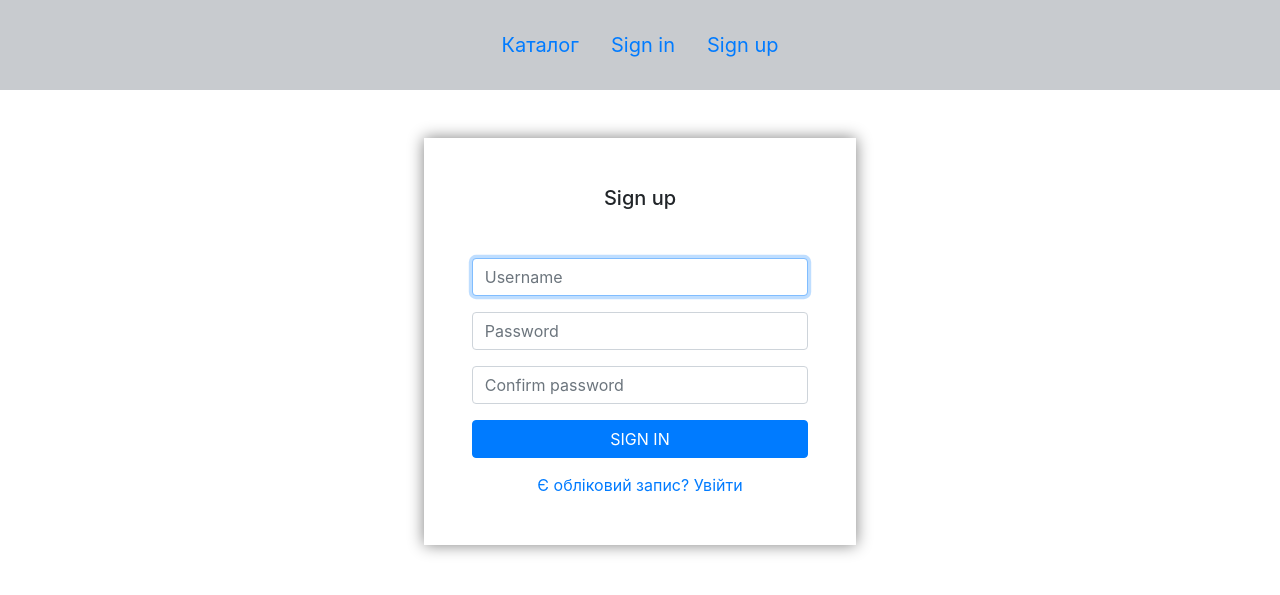
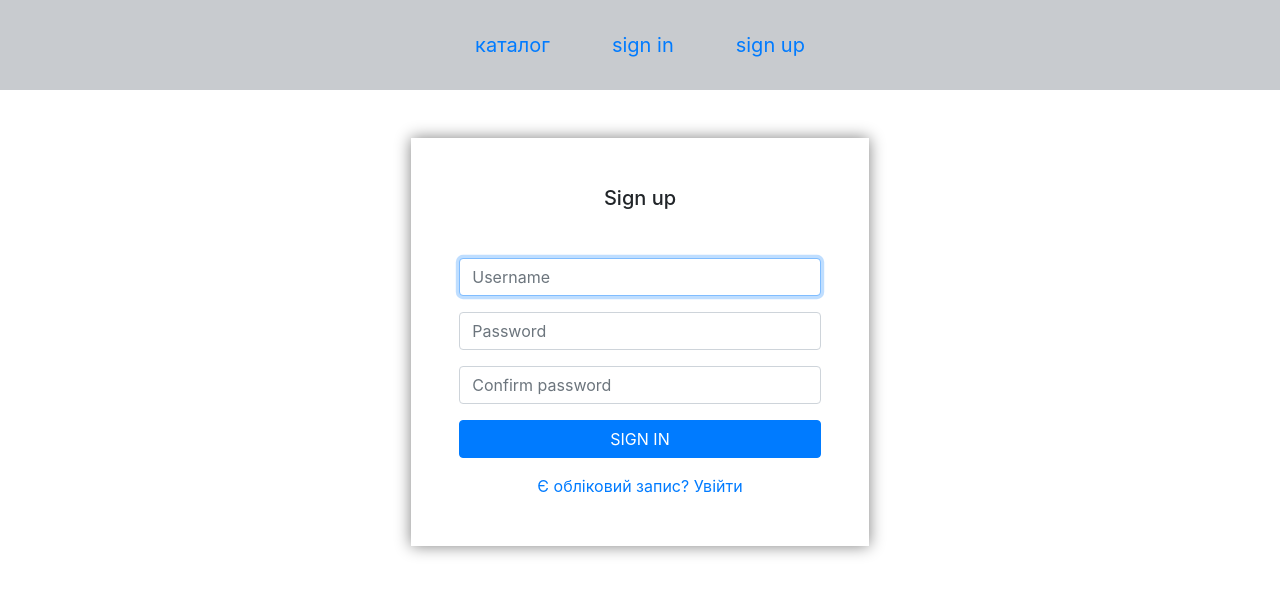
Before and after one commit to saindi/Internet-shop, a Django app: page /sign-up/ in a window 1280 px wide. Shown: the top 595 px of the page. Run offline with Django 4.2, Linux system fonts and the light colour scheme; some libraries are stand-ins or nearby versions.

Commit message:
add css to templates

```diff
--- a/catalog/templates/catalog/_filter.html
+++ b/catalog/templates/catalog/_filter.html
@@ -1,6 +1,8 @@
 {% load static %}
 
-<div class="text" style="margin-bottom: 5px">Ціна</div>
+<div class="mb-1" style="font-size: 22px;">Фільтри</div>
+
+<div class="mb-1">Ціна</div>
 
 <form method="post">
     {% csrf_token %}
--- /dev/null
+++ b/static/css/catalog.css
@@ -0,0 +1,5 @@
+.list-group {
+    width: 300px;
+    margin: 0 auto;
+    font-size: 22px;
+}
--- /dev/null
+++ b/static/css/nav.css
@@ -0,0 +1,15 @@
+.nav{
+    font-size: 20px;
+    background-color: #c8cbcf;
+    padding: 22px 0;
+
+}
+
+.nav-item {
+    margin-right: 30px;
+    text-transform: lowercase;
+}
+
+.nav-item:last-child{
+    margin-right: 0px;
+}
--- /dev/null
+++ b/static/css/sign.css
@@ -0,0 +1,7 @@
+.card-body{
+    box-shadow: 0px 0px 15px grey;
+}
+
+.btn {
+    width: 100%;
+}
--- /dev/null
+++ b/static/css/user.css
@@ -0,0 +1,5 @@
+.user-photo {
+    object-fit: contain;
+    width: 100%;
+    height: 100%;
+}
--- a/templates/_nav.html
+++ b/templates/_nav.html
@@ -1,5 +1,5 @@
-<div class="container-fluid" style="background-color: #c8cbcf; padding: 22px 0">
-    <ul class="nav justify-content-center " style="font-size: 20px" >
+<div class="container-fluid p-0">
+    <ul class="nav justify-content-center" >
         <li class="nav-item">
             <a class="nav-link" href="{% url 'catalog_url' %}">Каталог</a>
         </li>
--- a/templates/base.html
+++ b/templates/base.html
@@ -6,24 +6,18 @@
     <meta http-equiv="X-UA-Compatible" content="IE=edge">
     <meta name="viewport" content="width=device-width, initial-scale=1.0">
     <title>MySite</title>
+
+    <link rel="stylesheet" href=" {% static '/css/nav.css' %}">
     <link rel="stylesheet" href=" {% static '/css/bootstrap.min.css' %}">
 
-    {% block head %}
-    {% endblock %}
+    {% block head %}{% endblock %}
+</head>
 
-</head>
 <body>
 
 {% include '_nav.html' %}
 
-<section class="section">
-    <div class="container">
-
-        {% block content %}
-        {% endblock %}
-
-    </div>
-</section>
+{% block content %}{% endblock %}
 
 </body>
 </html>
--- a/templates/no_page.html
+++ b/templates/no_page.html
@@ -1,7 +1,8 @@
 {% extends 'base.html' %}
 
 {% block content %}
-    <h1 style="text-align: center; margin-top: 20px">Помилка</h1>
+    <div class="container p-0">
+    <h1 class=" text-center m-4" >Помилка</h1>
 
     <div class="text-center">
         Немає такої сторінки!
@@ -10,4 +11,5 @@
     <div class="text-center">
         {{ exception }}
     </div>
+    </div>
 {% endblock %}
--- a/user/templates/user/signup.html
+++ b/user/templates/user/signup.html
@@ -1,13 +1,17 @@
 {% extends 'base.html' %}
 {% load static %}
 
+{% block head %}
+<link rel="stylesheet" href=" {% static '/css/sign.css' %}">
+{% endblock %}
+
 {% block content %}
 <body>
-  <div class="container">
+  <div class="container p-0">
     <div class="row">
       <div class="col-sm-9 col-md-7 col-lg-5 mx-auto">
         <div class="card border-0 shadow rounded-3 my-5">
-          <div class="card-body p-4 p-sm-5" style="box-shadow: 0px 0px 15px grey;">
+          <div class="card-body p-4 p-sm-5">
             <h5 class="card-title text-center mb-5 fw-light fs-5">Sign up</h5>
               <form method="post">
                   {% csrf_token %}
@@ -25,11 +29,10 @@
                   </div>
 
                   <div class="d-grid">
-                    <button class="btn btn-primary btn-login text-uppercase fw-bold" style="width:100%" type="submit">Sign
-                      in</button>
+                    <button class="btn btn-primary btn-login text-uppercase fw-bold" type="submit">Sign in</button>
                   </div>
 
-                  <div style="margin-top: 15px; text-align: center">
+                  <div class="text-center mt-3">
                     <a href="{% url 'signin_url' %}">Є обліковий запис? Увійти</a>
                   </div>
             </form>
```
Also changed, not shown: catalog/templates/catalog/catalog.html (+8 -3 lines), catalog/templates/catalog/category.html (+13 -10 lines), catalog/templates/catalog/product.html (+21 -8 lines), static/css/category.css (+16 -0 lines), static/css/product.css (added, +14 -0 lines), user/templates/user/signin.html (+9 -4 lines), user/templates/user/user.html (+16 -9 lines).
